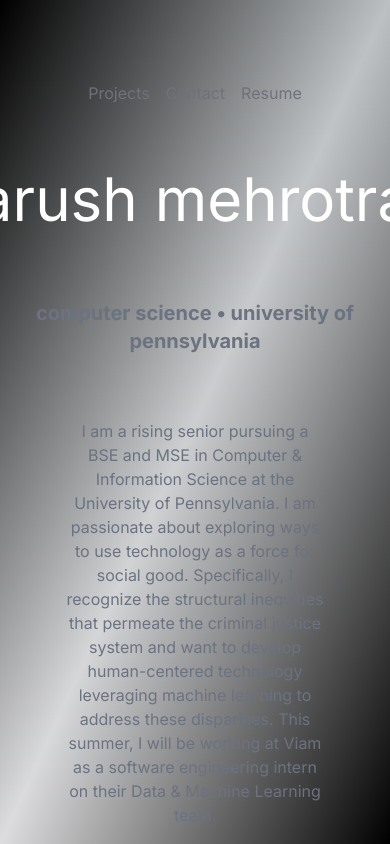
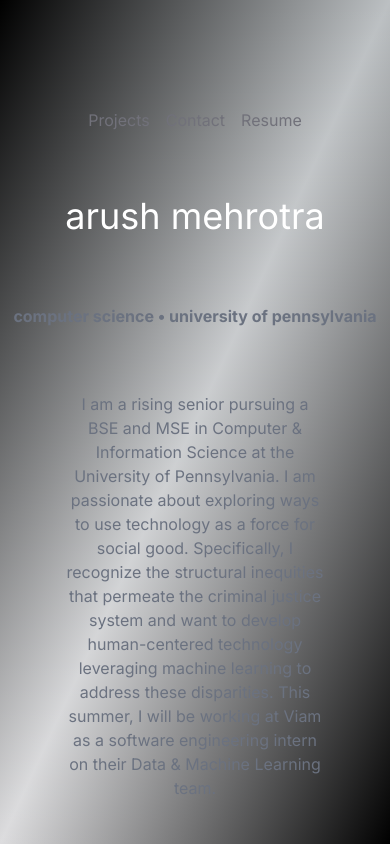
Before and after one commit to arush-mehrotra/portfolio, a Next.js app: page / in a window 390 px wide. Built offline with nearby package versions, Linux system fonts and the light colour scheme.

Commit message:
fixed mobile

```diff
--- a/app/page.tsx
+++ b/app/page.tsx
@@ -22,18 +22,18 @@ export default function Home() {
 					))}
 				</ul>
 			</nav>
-      <h1 className="hover z-10 text-6xl text-transparent duration-1000 bg-white cursor-default text-edge-outline animate-title font-display sm:text-6xl md:text-7xl whitespace-nowrap bg-clip-text ">
+      <h1 className="hover z-10 text-4xl sm:text-5xl md:text-6xl lg:text-7xl text-transparent duration-1000 bg-white cursor-default text-edge-outline animate-title font-display sm:text-6xl md:text-7xl whitespace-nowrap bg-clip-text ">
           arush mehrotra
-		  </h1>
+	  </h1>
       <div className="my-16 text-center">
-        <h2 className="text-xl font-bold text-gray-500/100 ">
+        <h2 className="text-m sm:text-l md:text-xl lg:text-2xl font-bold text-gray-500/100 ">
 					computer science  •  university of pennsylvania
         </h2>
       </div>
 	  <div className="w-2/3 text-center">
-        <h2 className="text-md text-gray-500 ">
+        <p className="text-l sm:text-s md:text-m lg:text-l text-gray-500 ">
 		I am a rising senior pursuing a BSE and MSE in Computer & Information Science at the University of Pennsylvania. I am passionate about exploring ways to use technology as a force for social good. Specifically, I recognize the structural inequities that permeate the criminal justice system and want to develop human-centered technology leveraging machine learning to address these disparities. This summer, I will be working at Viam as a software engineering intern on their Data & Machine Learning team.
-        </h2>
+        </p>
       </div>
     </div>
   )
--- a/app/projects/page.tsx
+++ b/app/projects/page.tsx
@@ -1,4 +1,23 @@
+'use client';
+import React, { useState, useEffect } from 'react';
+
 export default function Projects() {
+
+    const [isLargeScreen, setIsLargeScreen] = useState(true);
+
+    useEffect(() => {
+      const handleResize = () => {
+        setIsLargeScreen(window.innerWidth >= 1024); // 1024px is a typical breakpoint for large screens
+      };
+
+      handleResize(); // Set the initial value
+      window.addEventListener('resize', handleResize); // Update value on resize
+
+      return () => {
+        window.removeEventListener('resize', handleResize);
+      };
+    }, []);
+
     const styles = {
       projectsContainer: {
         padding: '2rem',
@@ -71,7 +90,7 @@ export default function Projects() {
               <span style={styles.tag}>POSIX Library</span>
             </div>
           </div>
-          <div style={styles.projectImage}></div> {/* Placeholder for image */}
+          {isLargeScreen && <div style={styles.projectImage}></div>}
         </div>
 
         <div style={styles.project}>
@@ -87,7 +106,7 @@ export default function Projects() {
               <span style={styles.tag}>scikit-learn</span>
             </div>
           </div>
-          <div style={styles.projectImage}></div> {/* Placeholder for image */}
+          {isLargeScreen && <div style={styles.projectImage}></div>}
         </div>
 
         <div style={styles.project}>
@@ -104,7 +123,7 @@ export default function Projects() {
               <span style={styles.tag}>Axios</span>
             </div>
           </div>
-          <div style={styles.projectImage}></div> {/* Placeholder for image */}
+          {isLargeScreen && <div style={styles.projectImage}></div>}
         </div>
         {/* Add more projects here */}
       </div>
```
